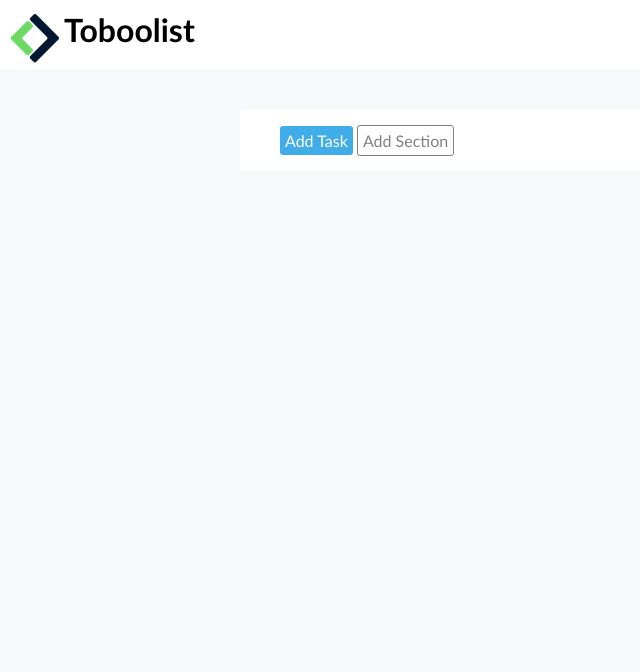
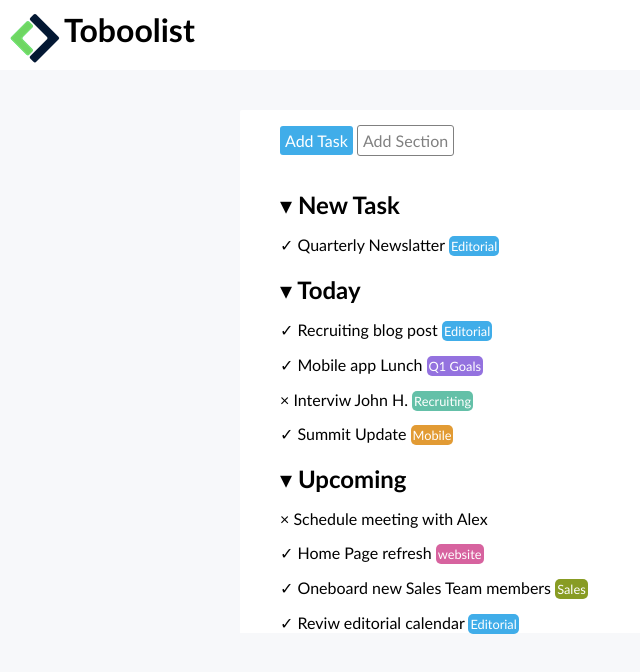
Before and after one commit to dpalexandru/html-css-toboolist, a plain HTML site: page index.html in a window 1280 px wide. Shown: the whole page, without its empty margins (0-640 px from the left). Drawn offline with Linux system fonts and the light colour scheme.

Commit message:
add ul and li style

```diff
--- a/assets/css/style.css
+++ b/assets/css/style.css
@@ -4,7 +4,6 @@
   margin: 0;
   padding: 0;
   box-sizing: border-box;
-
 }
 
 /* Generali*/
@@ -12,11 +11,13 @@
 body {
   background-color: #F7F8FA;
   font-family: 'Trebuchet MS', 'Lucida Sans Unicode', 'Lucida Grande', 'Lucida Sans', Arial, sans-serif;
-
+  align-items: center;
 }
 
-
-
+ul,
+li {
+  list-style-type: none;
+}
 
 /* Utility*/
 
@@ -38,8 +39,30 @@ body {
 .blu {
   color: white;
   background-color: #40ADE9;
+}
 
+.blue {
+  background-color: #40ADE9;
+}
 
+.viola {
+  background-color: #9472DF;
+}
+
+.verde {
+  background-color: #64C0A8;
+}
+
+.arancione {
+  background-color: #E29B34;
+}
+
+.violascuro {
+  background-color: #D7639F;
+}
+
+.verdescuro {
+  background-color: #889C23;
 }
 
 .container {
@@ -81,3 +104,30 @@ main section .button {
   border-radius: 3px;
   margin-top: 15px;
 }
+
+
+/* sezione task*/
+
+h2 {
+  font-size: 1.5rem;
+}
+
+li {
+  margin-top: 15px;
+}
+
+.task {
+  margin-top: 20px;
+}
+
+.row {
+  margin-left: 40px;
+}
+
+.tag {
+  color: white;
+  border-radius: 5px;
+  padding: 2px;
+  font-size: 0.8rem;
+
+}
--- a/index.html
+++ b/index.html
@@ -28,6 +28,74 @@
           Add Section
         </div>
       </section>
+      <!--sezione add task -->
+      <section>
+        <div class="task">
+          <h2 class="m-left">&#9662; New Task</h2>
+          <ul>
+            <li class="row">
+              <span>&check;</span>
+              <span>Quarterly Newslatter</span>
+              <span class="tag blue">Editorial</span>
+
+            </li>
+          </ul>
+
+
+        </div>
+        <div class="task">
+          <h2 class="m-left">&#9662; Today</h2>
+          <ul>
+            <li class="row">
+              <span>&check;</span>
+              <span>Recruiting blog post</span>
+              <span class="tag blue">Editorial</span>
+            </li>
+            <li class="row">
+              <span>&check;</span>
+              <span>Mobile app Lunch</span>
+              <span class="tag viola">Q1 Goals</span>
+            </li>
+            <li class="row">
+              <span>&times;</span>
+              <span>Interviw John H.</span>
+              <span class="tag verde">Recruiting</span>
+            </li>
+            <li class="row">
+              <span>&check;</span>
+              <span>Summit Update</span>
+              <span class="tag arancione">Mobile</span>
+            </li>
+          </ul>
+        </div>
+        <div class="task">
+          <h2 class="m-left">&#9662; Upcoming</h2>
+          <ul>
+            <li class="row">
+              <span>&times;</span>
+              <span>Schedule meeting with Alex</span>
+            </li>
+            <li class="row">
+              <span>&check;</span>
+              <span>Home Page refresh</span>
+              <span class="tag violascuro">website</span>
+            </li>
+            <li class="row">
+              <span>&check;</span>
+              <span>Oneboard new Sales Team members</span>
+              <span class="tag verdescuro">Sales</span>
+            </li>
+            <li class="row">
+              <span>&check;</span>
+              <span>Reviw editorial calendar </span>
+              <span class="tag blue">Editorial</span>
+            </li>
+          </ul>
+        </div>
+
+    </div>
+    </section>
+
 
 
     </div>
```
